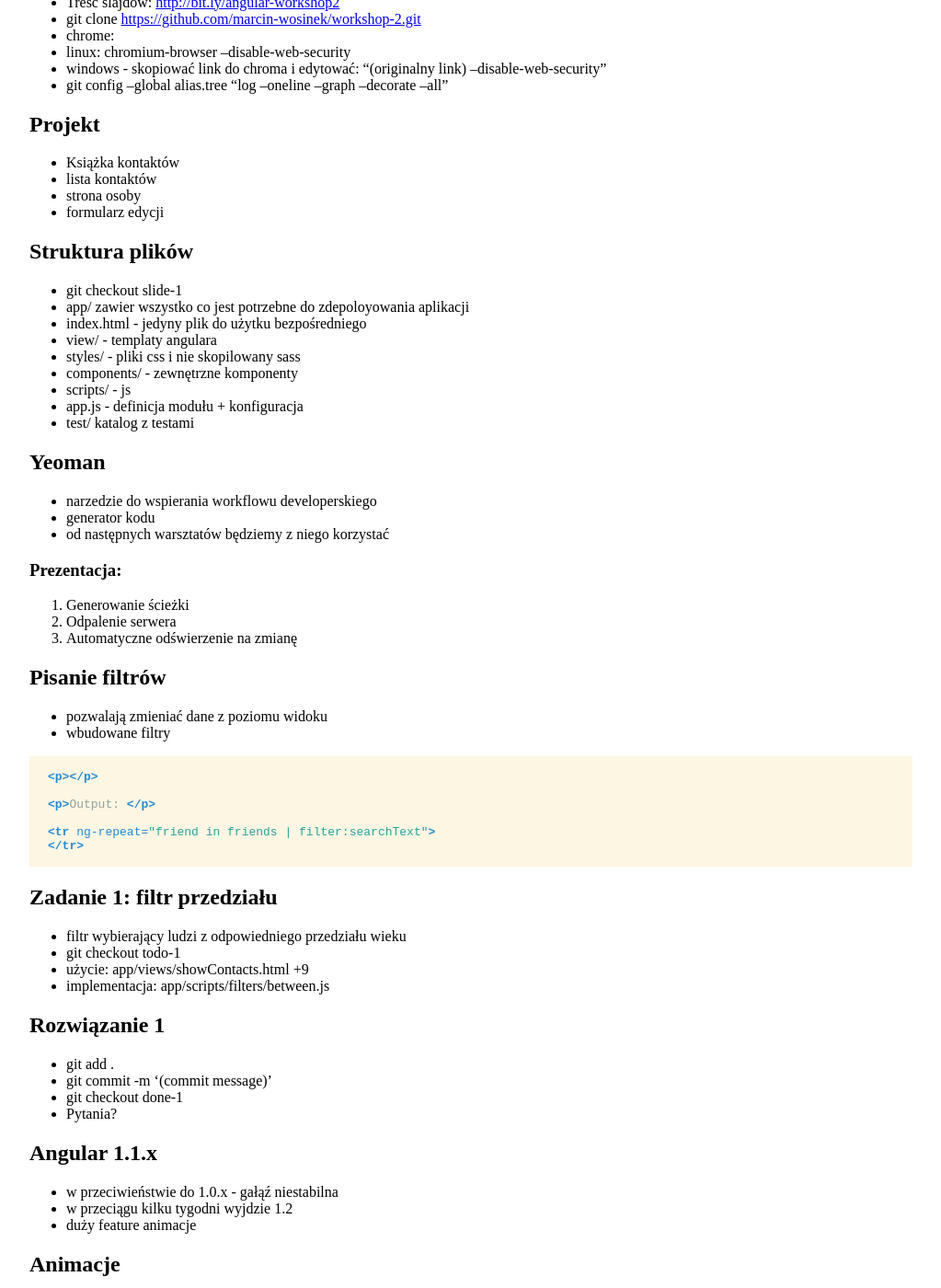
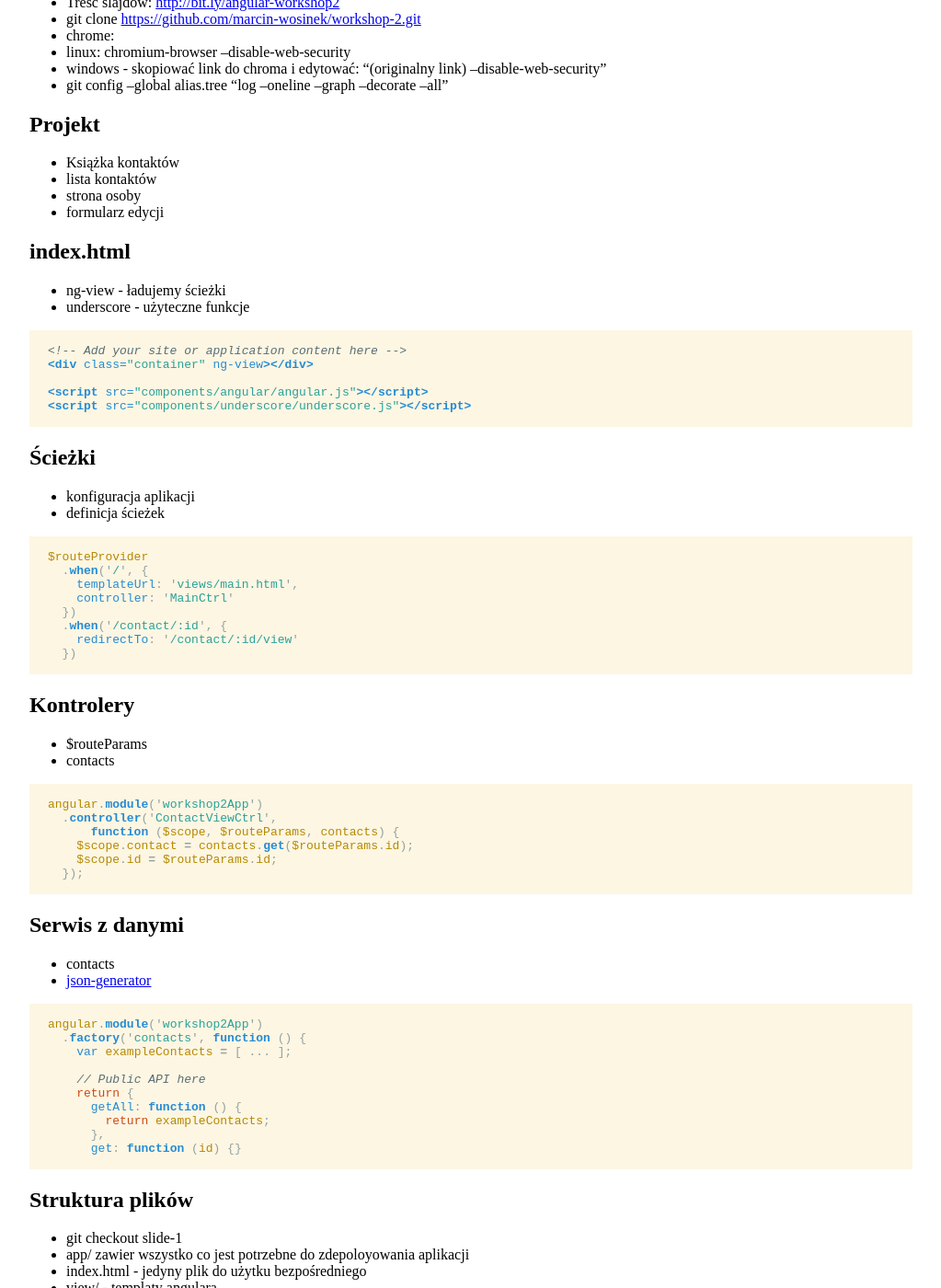
Before and after one commit to marcin-wosinek/blog, a Jekyll site: the page built from _posts/2013-06-08-2-Warsztaty-AngularJs-Akai-Poznan.md, in a window 1280 px wide and 1400 px high, scrolled down 328 px. Shown: the whole window at 92% size, without its empty margins (128-1151 px from the left). Built offline with Jekyll 4.4.1, drawn with Linux system fonts in a browser that asks for light colours.

Commit message:
Better project description

````diff
--- a/_posts/2013-06-08-2-Warsztaty-AngularJs-Akai-Poznan.md
+++ b/_posts/2013-06-08-2-Warsztaty-AngularJs-Akai-Poznan.md
@@ -26,6 +26,63 @@ tags: [AngularJs, Akai, Poznań]
  * lista kontaktów
  * strona osoby
  * formularz edycji
+
+## index.html
+* ng-view - ładujemy ścieżki
+* underscore - użyteczne funkcje
+
+```html
+<!-- Add your site or application content here -->
+<div class="container" ng-view></div>
+
+<script src="components/angular/angular.js"></script>
+<script src="components/underscore/underscore.js"></script>
+```
+
+## Ścieżki
+* konfiguracja aplikacji
+* definicja ścieżek
+
+```js
+$routeProvider
+  .when('/', {
+    templateUrl: 'views/main.html',
+    controller: 'MainCtrl'
+  })
+  .when('/contact/:id', {
+    redirectTo: '/contact/:id/view'
+  })
+```
+
+## Kontrolery
+* $routeParams
+* contacts
+
+```js
+angular.module('workshop2App')
+  .controller('ContactViewCtrl',
+      function ($scope, $routeParams, contacts) {
+    $scope.contact = contacts.get($routeParams.id);
+    $scope.id = $routeParams.id;
+  });
+```
+
+## Serwis z danymi
+* contacts
+* [json-generator](http://www.json-generator.com/)
+
+```js
+angular.module('workshop2App')
+  .factory('contacts', function () {
+    var exampleContacts = [ ... ];
+
+    // Public API here
+    return {
+      getAll: function () {
+        return exampleContacts;
+      },
+      get: function (id) {}
+```
 
 ## Struktura plików
 * git checkout slide-1
````
